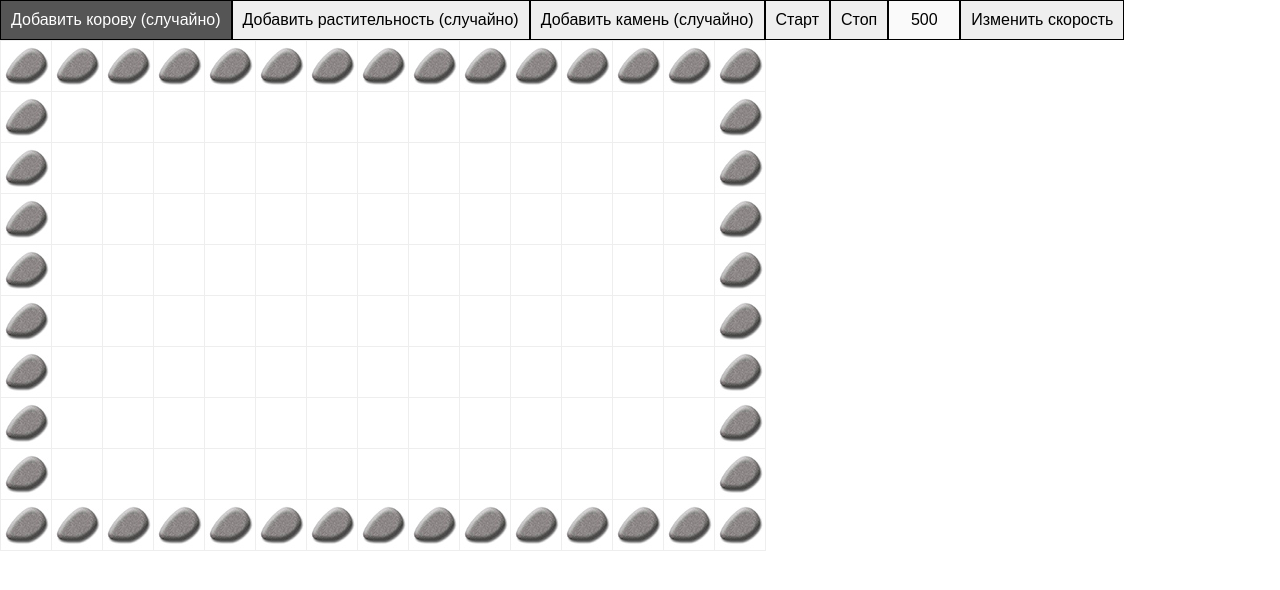
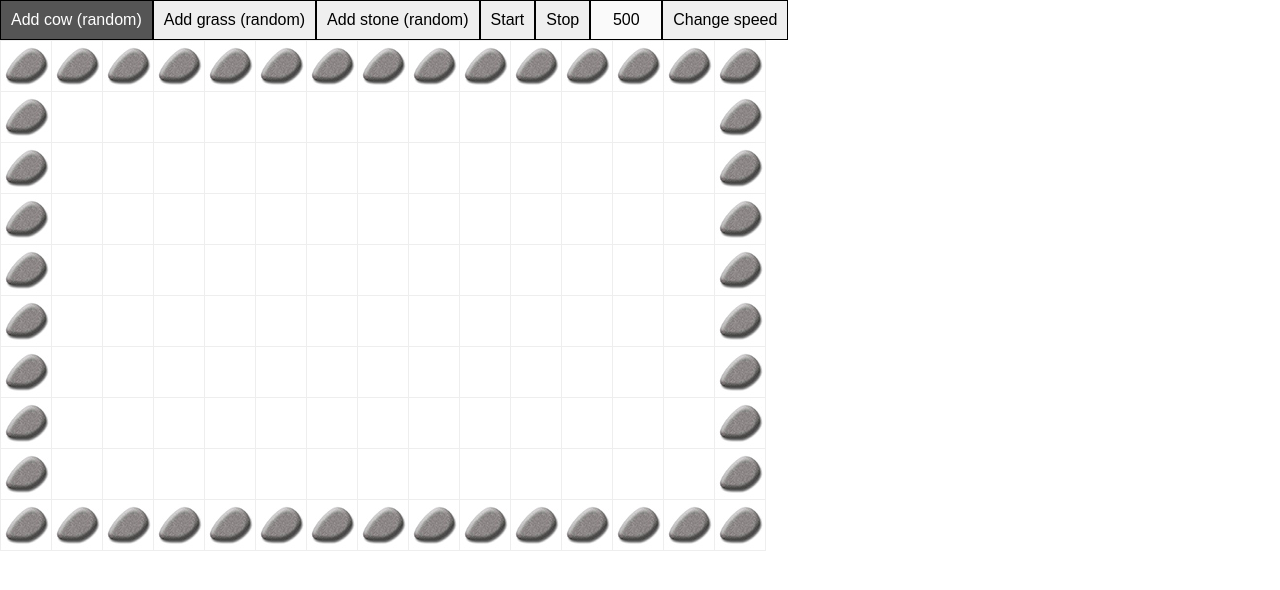
Before and after one commit to vvasilik/Emulation-of-life, a website: page index.html in a window 1280 px wide. Drawn offline with Linux system fonts and the light colour scheme.

Commit message:
Use English titles

```diff
--- a/index.html
+++ b/index.html
@@ -9,23 +9,23 @@
 <body>
     <ul class="nav">
         <li class="nav-frame">
-            <input type="button" class="nav-btn _addCow" value="Добавить корову (случайно)"/>
+            <input type="button" class="nav-btn _addCow" value="Add cow (random)"/>
         </li>
         <li class="nav-frame">
-            <input type="button" class="nav-btn _addGrass" value="Добавить растительность (случайно)"/>
+            <input type="button" class="nav-btn _addGrass" value="Add grass (random)"/>
         </li>
         <li class="nav-frame">
-            <input type="button" class="nav-btn _addStone" value="Добавить камень (случайно)"/>
+            <input type="button" class="nav-btn _addStone" value="Add stone (random)"/>
         </li>
         <li class="nav-frame">
-            <input type="button" class="nav-btn _mapStart" value="Старт"/>
+            <input type="button" class="nav-btn _mapStart" value="Start"/>
         </li>
         <li class="nav-frame">
-            <input type="button" class="nav-btn _mapStop" value="Стоп"/>
+            <input type="button" class="nav-btn _mapStop" value="Stop"/>
         </li>
         <li class="nav-frame">
             <input title="speed" disabled="disabled" type="text" class="nav-btn speed _mapSpeedInput" value="500"/>
-            <input type="button" class="nav-btn speed-btn _mapSpeedBtn" value="Изменить скорость"/>
+            <input type="button" class="nav-btn speed-btn _mapSpeedBtn" value="Change speed"/>
         </li>
     </ul>
     <ul class="map"></ul>
@@ -33,19 +33,19 @@
     <div class="cell-nav-holder">
         <ul class="cell-nav">
             <li class="cell-nav-frame cell-nav-stone cell-nav-object">
-                <input type="button" class="cell-nav-btn _cell-nav-delete" value="Убрать с карты"/>
+                <input type="button" class="cell-nav-btn _cell-nav-delete" value="Delete"/>
             </li>
             <li class="cell-nav-frame cell-nav-empty">
-                <input type="button" class="cell-nav-btn _cell-nav-add-cow" value="Добавить корову"/>
+                <input type="button" class="cell-nav-btn _cell-nav-add-cow" value="Add cow"/>
             </li>
             <li class="cell-nav-frame cell-nav-empty">
-                <input type="button" class="cell-nav-btn _cell-nav-add-grass" value="Добавить растительность"/>
+                <input type="button" class="cell-nav-btn _cell-nav-add-grass" value="Add grass"/>
             </li>
             <li class="cell-nav-frame cell-nav-empty">
-                <input type="button" class="cell-nav-btn _cell-nav-add-stone" value="Добавить камень"/>
+                <input type="button" class="cell-nav-btn _cell-nav-add-stone" value="Add stone"/>
             </li>
             <li class="cell-nav-frame cell-nav-empty cell-nav-stone cell-nav-object">
-                <input type="button" class="cell-nav-btn _cell-nav-cancel" value="Отменить"/>
+                <input type="button" class="cell-nav-btn _cell-nav-cancel" value="Cancel"/>
             </li>
         </ul>
     </div>
```
